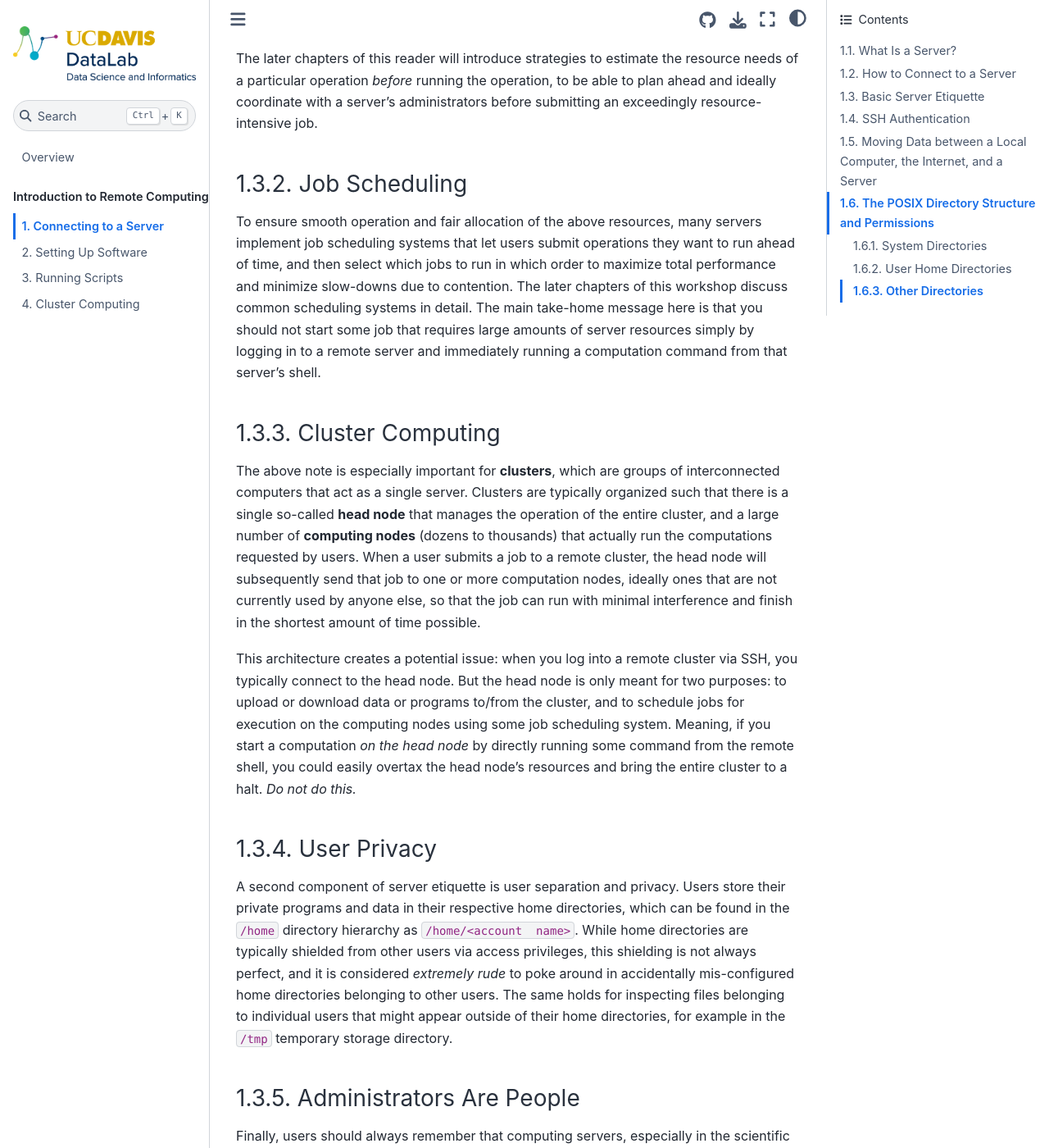
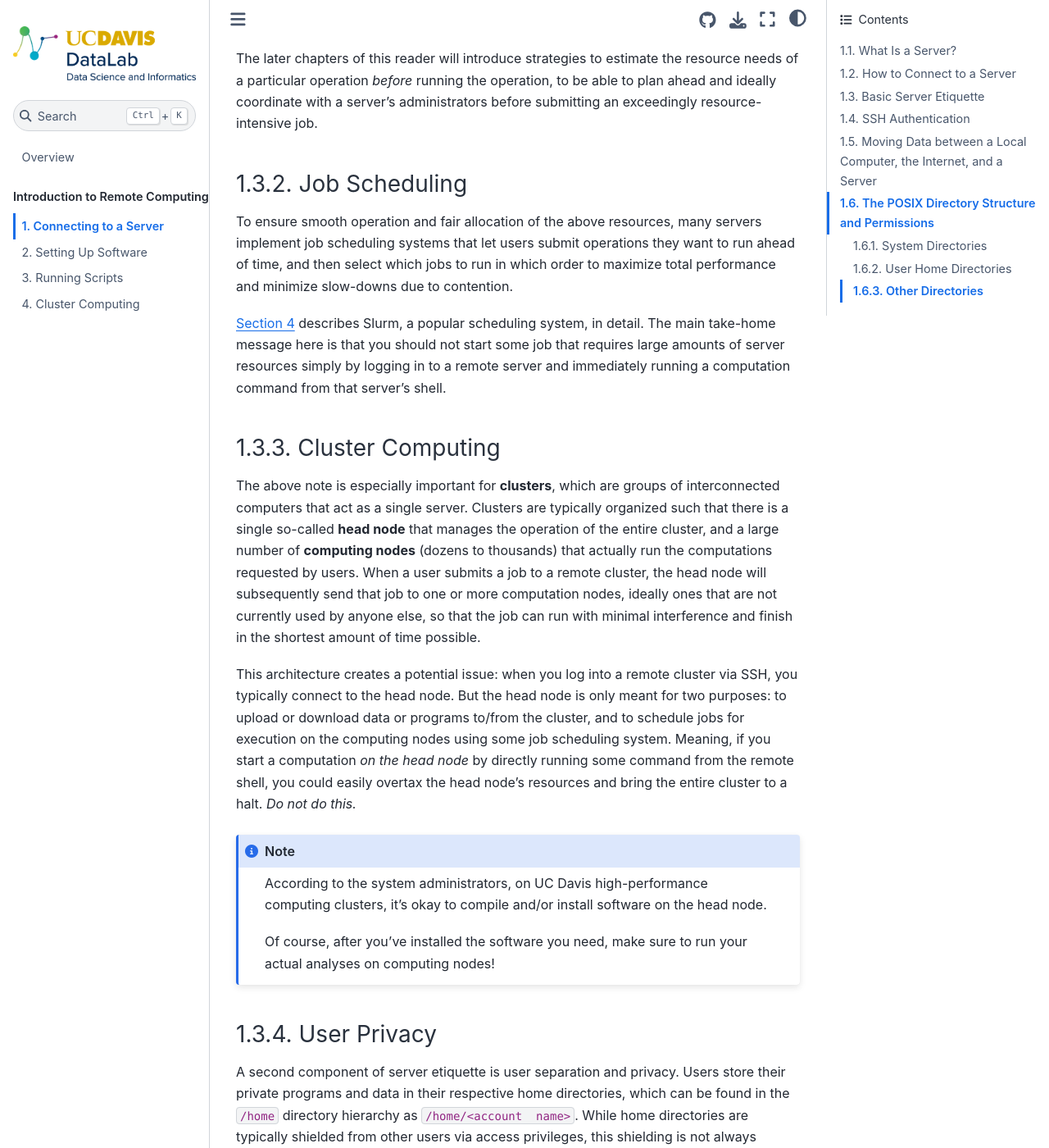
Before and after one commit to ucdavisdatalab/workshop_intro_to_remote_computing, a Jupyter Book: the page built from chapters/01_connecting-to-a-server.md, in a window 1280 px wide and 1400 px high, scrolled down 5666 px. Shown: the whole window at 82% size. Built offline with Jupyter Book 1.0.4 settings and Sphinx 7.4.7 and the Sphinx Book theme 1.1.4, drawn with Linux system fonts in a browser that asks for light colours.

Commit message:
Revise etiquette section.

```diff
--- a/chapters/01_connecting-to-a-server.md
+++ b/chapters/01_connecting-to-a-server.md
@@ -194,14 +194,14 @@
 ----------------------
 
 Unlike most personal computers, servers are typically shared resources. This
-not only means that a single server can have multiple user accounts that belong to
-different people, but it often means that there are multiple users *connected
-to the same server simultaneously,* all running programs and using the server's
-resources at the same time. All users should therefore follow etiquette to
-ensure that no single user "hogs" a server's resources to the point that it
-unduly interferes with other users' work, that users don't invade each others'
-privacy, and that the relationship between users and server administrators
-remains amicable.
+not only means that a single server can have multiple user accounts that belong
+to different people, but it often means that there are multiple users
+*connected to the same server simultaneously,* all running programs and using
+the server's resources at the same time. All users should therefore follow
+etiquette to ensure that no single user "hogs" a server's resources to the
+point that it unduly interferes with other users' work, that users don't invade
+each others' privacy, and that the relationship between users and server
+administrators remains amicable.
 
 ### Resource Use
 
@@ -260,11 +260,13 @@
 To ensure smooth operation and fair allocation of the above resources, many
 servers implement job scheduling systems that let users submit operations they
 want to run ahead of time, and then select which jobs to run in which order to
-maximize total performance and minimize slow-downs due to contention. The later
-chapters of this workshop discuss common scheduling systems in detail. The main
-take-home message here is that you should not start some job that requires
-large amounts of server resources simply by logging in to a remote server and
-immediately running a computation command from that server's shell.
+maximize total performance and minimize slow-downs due to contention.
+
+{numref}`cluster-computing` describes Slurm, a popular scheduling system, in
+detail. The main take-home message here is that you should not start some job
+that requires large amounts of server resources simply by logging in to a
+remote server and immediately running a computation command from that server's
+shell.
 
 ### Cluster Computing
 
@@ -286,6 +288,14 @@
 by directly running some command from the remote shell, you could easily
 overtax the head node's resources and bring the entire cluster to a halt. *Do
 not do this.*
+
+:::{note}
+According to the system administrators, on UC Davis high-performance computing
+clusters, it's okay to compile and/or install software on the head node.
+
+Of course, after you've installed the software you need, make sure to run your
+actual analyses on computing nodes!
+:::
 
 ### User Privacy
 
```
Also changed, not shown: chapters/04_cluster-computing.md (+1 -0 lines).
